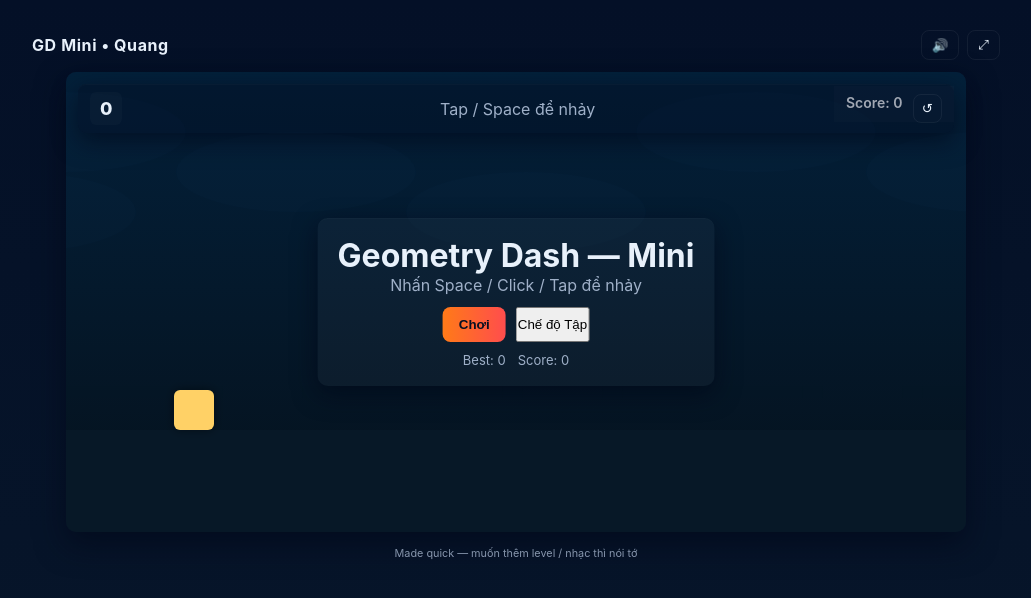
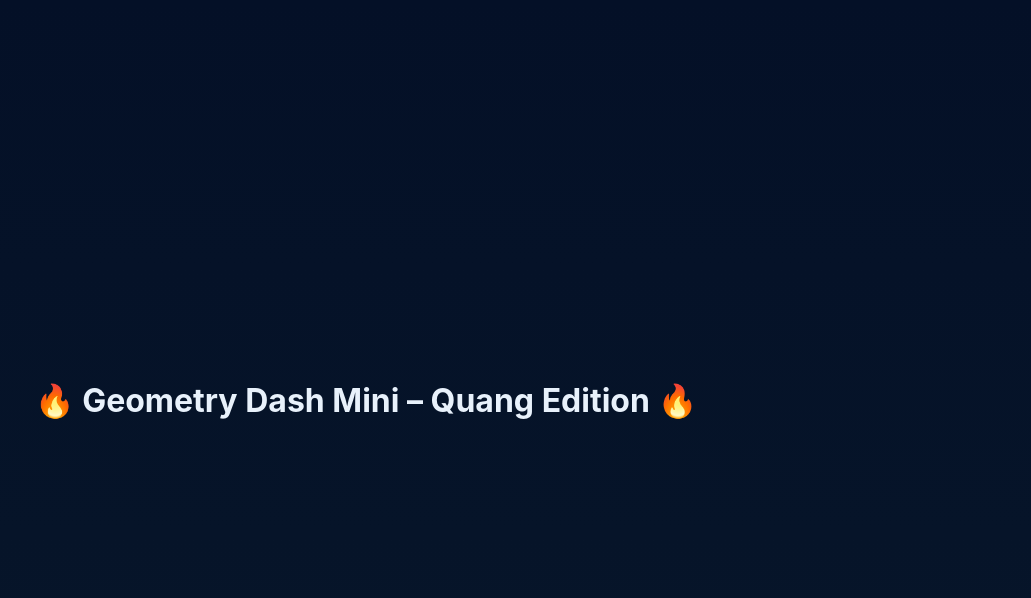
Before and after one commit to EndDeadless/mini-geometry-dash-text, a plain HTML site: page index.html in a window 1280 px wide. Shown: the whole page, without its empty margins (124-1155 px from the left). Drawn offline with Linux system fonts and the light colour scheme.

Commit message:
index.html

```diff
--- a/index.html
+++ b/index.html
@@ -1,66 +1,15 @@
-<!doctype html>
-<html lang="vi">
+<!DOCTYPE html>
+<html lang="en">
 <head>
-  <meta charset="utf-8" />
-  <meta name="viewport" content="width=device-width,initial-scale=1" />
-  <title>Geometry Dash Mini — Xịn</title>
-  <link rel="stylesheet" href="style.css" />
+    <meta charset="UTF-8">
+    <meta name="viewport" content="width=device-width, initial-scale=1.0">
+    <title>Mini Geometry Dash</title>
+    <link rel="stylesheet" href="style.css">
 </head>
 <body>
-  <div id="app">
-    <header>
-      <div class="brand">GD Mini • Quang</div>
-      <div class="controls">
-        <button id="btnMute" class="icon">🔊</button>
-        <button id="btnFullscreen" class="icon">⤢</button>
-      </div>
-    </header>
+    <h1 class="title">🔥 Geometry Dash Mini – Quang Edition 🔥</h1>
+    <canvas id="gameCanvas"></canvas>
 
-    <main>
-      <div id="stageWrap">
-        <canvas id="game"></canvas>
-
-        <div id="overlay">
-          <div id="menu" class="panel">
-            <h1>Geometry Dash — Mini</h1>
-            <p class="muted">Nhấn Space / Click / Tap để nhảy</p>
-            <div class="menu-actions">
-              <button id="btnStart" class="primary">Chơi</button>
-              <button id="btnPractice">Chế độ Tập</button>
-            </div>
-            <div class="meta">
-              <span id="bestUI">Best: 0</span>
-              <span id="scoreUI">Score: 0</span>
-            </div>
-          </div>
-
-          <div id="hud" class="panel hidden">
-            <div class="left">
-              <div id="scoreSmall">0</div>
-            </div>
-            <div class="center muted">Tap / Space để nhảy</div>
-            <div class="right">
-              <button id="btnRestart" class="small">↺</button>
-            </div>
-          </div>
-
-          <div id="gameOver" class="panel hidden">
-            <h2>Thua rồi 😵</h2>
-            <div id="endScore">Score: 0</div>
-            <div class="menu-actions">
-              <button id="btnRetry" class="primary">Chơi lại</button>
-              <button id="btnBack" class="small">Về Menu</button>
-            </div>
-          </div>
-        </div>
-      </div>
-    </main>
-
-    <footer>
-      <small class="muted">Made quick — muốn thêm level / nhạc thì nói tớ</small>
-    </footer>
-  </div>
-
-  <script src="game.js"></script>
+    <script src="game.js"></script>
 </body>
 </html>
```
